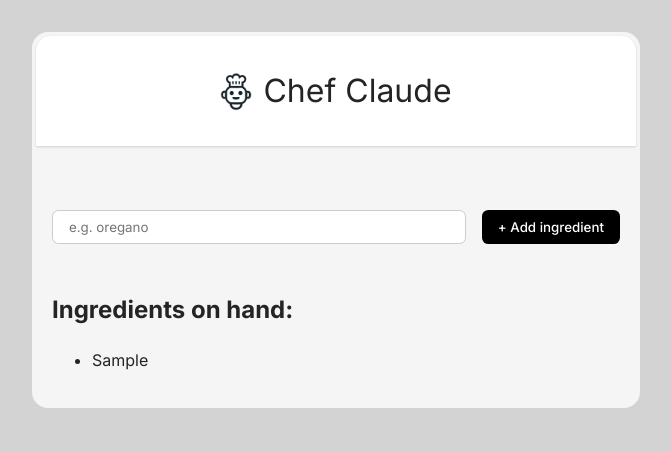
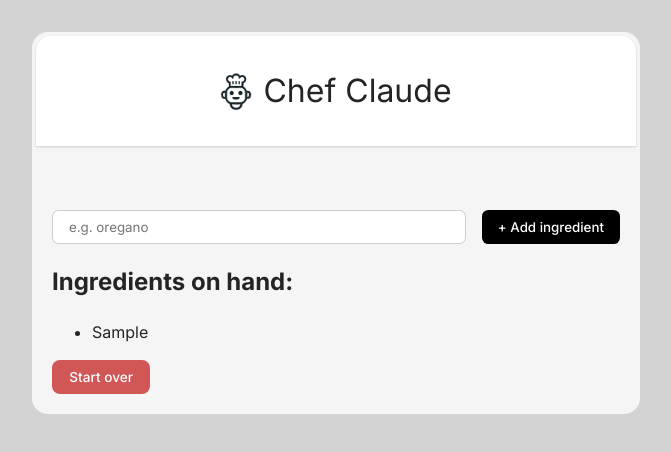
Before and after one commit to heidi37/chef-claude, a React (Vite) app: page / in a window 1280 px wide. Both pictures are taken after typing "Sample" into the empty fields and a click on the input "+ Add ingredient". Shown: the top 452 px of the page, without its empty margins (304-975 px from the left). Built offline with nearby package versions, Linux system fonts and the light colour scheme.

Commit message:
[TASK] Add start over button

```diff
--- a/src/MainApp.css
+++ b/src/MainApp.css
@@ -2,7 +2,7 @@ form {
   display: flex;
   gap: 1rem;
   justify-content: center;
-  margin: 3rem 0;
+  margin: 3rem 0 1rem;
   @media (max-width: 500px) {
     flex-direction: column;
   }
@@ -30,8 +30,14 @@ main {
   margin: 1rem;
 }
 
+.start-over {
+  color: #fff;
+  background: #d15757;
+  font-size: 0.85rem;
+}
+
 .get-recipe-container {
-  margin-top: 3rem;
+  margin: 3rem 0;
   display: flex;
   align-items: center;
   justify-content: space-between;
--- a/src/MainApp.jsx
+++ b/src/MainApp.jsx
@@ -1,14 +1,11 @@
 import "./MainApp.css"
 import { useState } from "react"
-import ClaudeRecipe from './ClaudeRecipe'
-import IngredientsList from './IngredientsList'
-import { getRecipeFromChefClaude} from './api/ai'
-
+import ClaudeRecipe from "./ClaudeRecipe"
+import IngredientsList from "./IngredientsList"
+import { getRecipeFromChefClaude } from "./api/ai"
 
 export default function Body() {
-  const [ingredients, setIngredients] = useState([
-
-  ])
+  const [ingredients, setIngredients] = useState([])
 
   const [recipe, setRecipe] = useState([])
 
@@ -17,17 +14,20 @@ export default function Body() {
     setIngredients((prev) => [...prev, newIngredient])
   }
 
+  function startOver() {
+    setIngredients([])
+    setRecipe([])
+  }
+
   async function getRecipe() {
     try {
       const fetchedRecipe = await getRecipeFromChefClaude(ingredients)
       console.log(fetchedRecipe)
       setRecipe(fetchedRecipe)
     } catch {
-        console.error('Error fetching recipe:', error);
+      console.error("Error fetching recipe:", error)
     }
   }
-
-
 
   return (
     <main>
@@ -40,12 +40,15 @@ export default function Body() {
         />
         <input type="submit" value="+ Add ingredient" />
       </form>
-      {ingredients.length > 0 &&
-        <IngredientsList
-          ingredients={ingredients}
-          recipe={getRecipe}
-        />}
+      {ingredients.length > 0 && (
+        <IngredientsList ingredients={ingredients} recipe={getRecipe} />
+      )}
       {<ClaudeRecipe recipe={recipe} />}
+      {ingredients.length > 0 && (
+        <button onClick={startOver} class="start-over">
+          Start over
+        </button>
+      )}
     </main>
   )
 }
```
Lines whose indentation alone changed are shown as unchanged.
